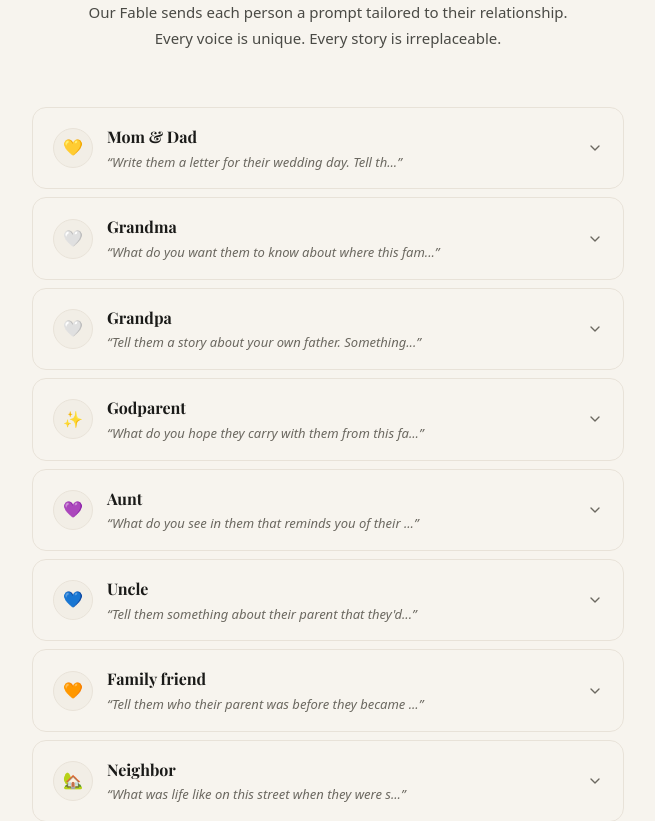
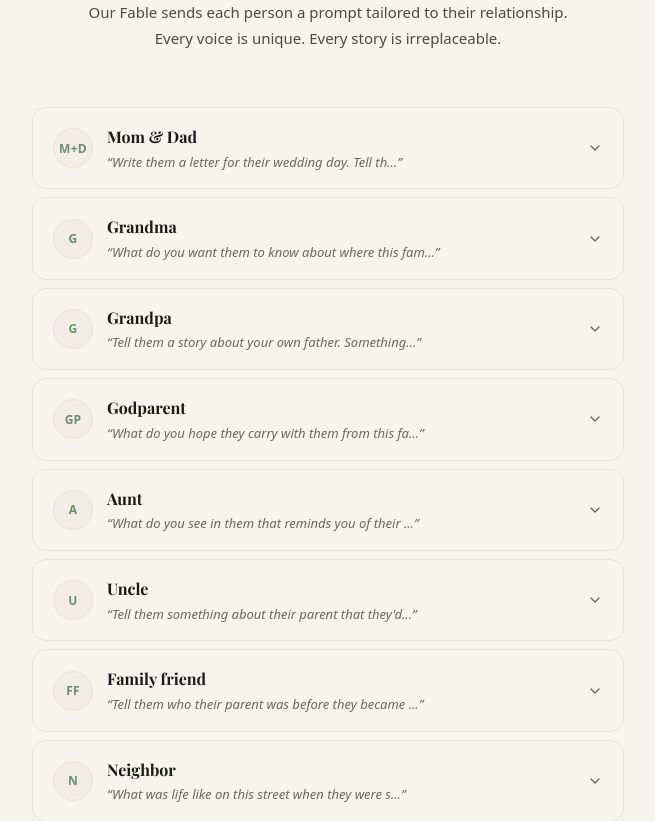
Before and after one commit to MiloBrownAgent/ourfable, a Next.js app: page / in a window 1280 px wide. Shown: the part 5880-6701 px from the top of the page, without its empty margins (312-967 px from the left). Built offline with nearby package versions, Linux system fonts and the light colour scheme; no server answers.

Commit message:
fix: circle section — removed emojis, replaced with initials in avatar circles

```diff
--- a/src/components/home/CircleSection.tsx
+++ b/src/components/home/CircleSection.tsx
@@ -4,15 +4,15 @@ import { Reveal } from "./Reveal";
 import { ChevronDown } from "lucide-react";
 
 const CIRCLE_NODES = [
-  { id: "mom",          label: "Mom & Dad",     emoji: "💛", prompt: "Write them a letter for their wedding day. Tell them what love actually looks like." },
-  { id: "grandma",      label: "Grandma",       emoji: "🤍", prompt: "What do you want them to know about where this family came from?" },
-  { id: "grandpa",      label: "Grandpa",       emoji: "🤍", prompt: "Tell them a story about your own father. Something you've never said out loud." },
-  { id: "godparent",    label: "Godparent",     emoji: "✨", prompt: "What do you hope they carry with them from this family?" },
-  { id: "aunt",         label: "Aunt",          emoji: "💜", prompt: "What do you see in them that reminds you of their parent at that age?" },
-  { id: "uncle",        label: "Uncle",         emoji: "💙", prompt: "Tell them something about their parent that they'd never tell themselves." },
-  { id: "familyfriend", label: "Family friend",  emoji: "🧡", prompt: "Tell them who their parent was before they became someone's parent." },
-  { id: "neighbor",     label: "Neighbor",      emoji: "🏡", prompt: "What was life like on this street when they were small?" },
-  { id: "oldfriend",    label: "Old friend",    emoji: "💚", prompt: "Share a memory of their parent that made you proud to know them." },
+  { id: "mom",          label: "Mom & Dad",     initials: "M+D", prompt: "Write them a letter for their wedding day. Tell them what love actually looks like." },
+  { id: "grandma",      label: "Grandma",       initials: "G", prompt: "What do you want them to know about where this family came from?" },
+  { id: "grandpa",      label: "Grandpa",       initials: "G", prompt: "Tell them a story about your own father. Something you've never said out loud." },
+  { id: "godparent",    label: "Godparent",     initials: "GP", prompt: "What do you hope they carry with them from this family?" },
+  { id: "aunt",         label: "Aunt",          initials: "A", prompt: "What do you see in them that reminds you of their parent at that age?" },
+  { id: "uncle",        label: "Uncle",         initials: "U", prompt: "Tell them something about their parent that they'd never tell themselves." },
+  { id: "familyfriend", label: "Family friend",  initials: "FF", prompt: "Tell them who their parent was before they became someone's parent." },
+  { id: "neighbor",     label: "Neighbor",      initials: "N", prompt: "What was life like on this street when they were small?" },
+  { id: "oldfriend",    label: "Old friend",    initials: "OF", prompt: "Share a memory of their parent that made you proud to know them." },
 ];
 
 export function CircleSection() {
@@ -85,11 +85,16 @@ export function CircleSection() {
                       display: "flex",
                       alignItems: "center",
                       justifyContent: "center",
-                      fontSize: 16,
                       flexShrink: 0,
                       transition: "all 200ms ease",
                     }}>
-                      {node.emoji}
+                      <span style={{
+                        fontSize: 12,
+                        fontWeight: 600,
+                        color: isActive ? "var(--green)" : "var(--sage)",
+                        fontFamily: "var(--font-body)",
+                        letterSpacing: "0.02em",
+                      }}>{node.initials}</span>
                     </div>
 
                     {/* Name + preview */}
```
